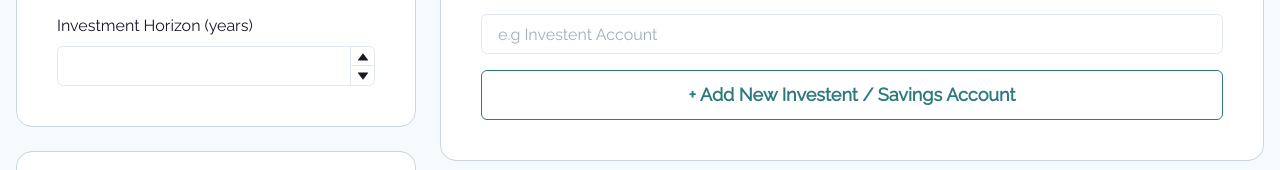
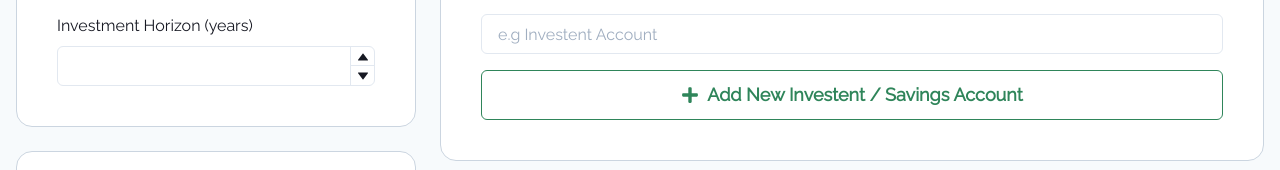
Before and after one commit to hurrmun/singaporean-fi-estimator, a React (Create React App) app: page / in a window 1280 px wide. Shown: the part 555-725 px from the top of the page. Built offline with nearby package versions, Linux system fonts and the light colour scheme.

Commit message:
errors now highlight corresponding input, changed delete account button and new account styling

```diff
--- a/src/components/AddAccountBox.jsx
+++ b/src/components/AddAccountBox.jsx
@@ -11,8 +11,11 @@ import {
   NumberInputStepper,
   NumberIncrementStepper,
   NumberDecrementStepper,
+  IconButton,
+  HStack,
 } from "@chakra-ui/react";
 import { useFormContext, useFieldArray, Controller } from "react-hook-form";
+import { FaTrash, FaPlus } from "react-icons/fa";
 // import AccountField from "./AccountField";
 
 const AddAccountBox = () => {
@@ -60,13 +63,16 @@ const AddAccountBox = () => {
           />
           <Button
             isFullWidth
-            colorScheme="teal"
+            colorScheme="green"
             fontSize={18}
             paddingY={6}
             variant="outline"
             onClick={handleAddAcount}
           >
-            + Add New Investent / Savings Account
+            <HStack>
+              <FaPlus />
+              <Text>Add New Investent / Savings Account</Text>
+            </HStack>
           </Button>
         </Stack>
       </Box>
@@ -88,13 +94,21 @@ const AddAccountBox = () => {
               <Text fontWeight="bold" fontSize={20}>
                 {fields?.[index]?.name}
               </Text>
-              <Button
+              {/* <Button
                 type="button"
                 onClick={() => remove(index)}
                 colorScheme="red"
               >
                 Delete
-              </Button>
+              </Button> */}
+              <IconButton
+                colorScheme="red"
+                onClick={() => remove(index)}
+                aria-label="Delete Account"
+                type="button"
+                icon={<FaTrash />}
+                variant="outline"
+              />
             </Flex>
 
             <Stack spacing={4}>
@@ -110,6 +124,10 @@ const AddAccountBox = () => {
                       defaultValue={0}
                       precision={2}
                       step={100}
+                      errorBorderColor="red.300"
+                      isInvalid={Boolean(
+                        errors?.accounts?.[index]?.initialAmount
+                      )}
                     >
                       <NumberInputField />
                       <NumberInputStepper>
@@ -137,6 +155,10 @@ const AddAccountBox = () => {
                       defaultValue={0}
                       precision={2}
                       step={100}
+                      errorBorderColor="red.300"
+                      isInvalid={Boolean(
+                        errors?.accounts?.[index]?.monthlyDeposit
+                      )}
                     >
                       <NumberInputField />
                       <NumberInputStepper>
@@ -164,6 +186,8 @@ const AddAccountBox = () => {
                       defaultValue={0}
                       precision={2}
                       step={1}
+                      errorBorderColor="red.300"
+                      isInvalid={Boolean(errors?.accounts?.[index]?.interest)}
                     >
                       <NumberInputField />
                       <NumberInputStepper>
--- a/src/components/PersonalDetails.jsx
+++ b/src/components/PersonalDetails.jsx
@@ -55,6 +55,8 @@ const PersonalDetails = () => {
                     defaultValue={1}
                     max={100}
                     precision={0}
+                    errorBorderColor="red.300"
+                    isInvalid={Boolean(errors?.investmentHorizon)}
                   >
                     <NumberInputField />
                     <NumberInputStepper>
```
